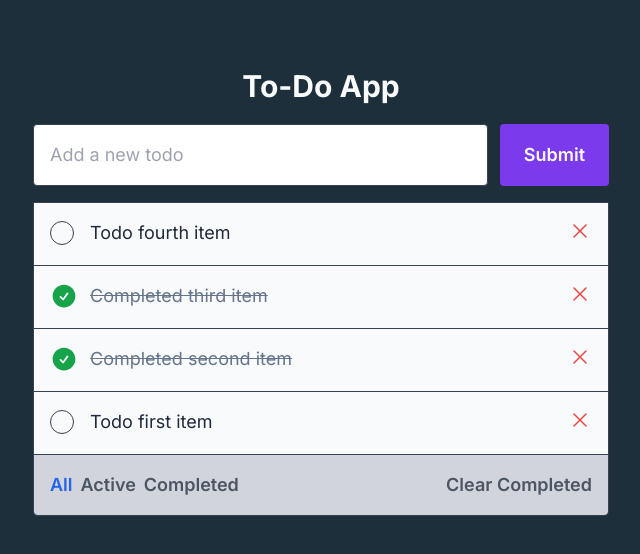
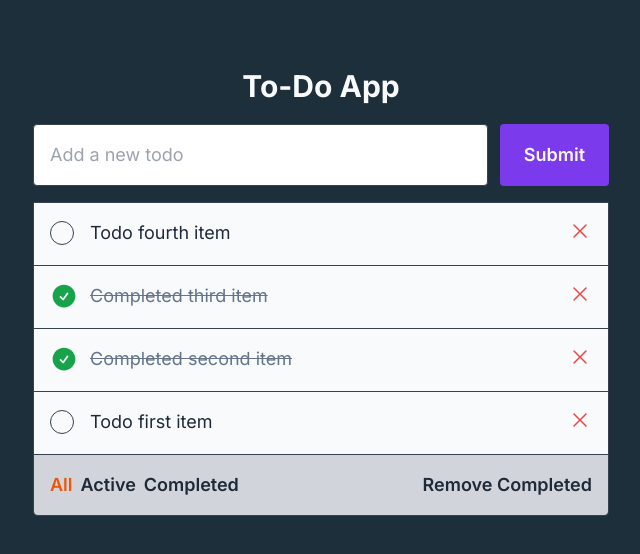
Before and after one commit to ajayb121/todo-app, a Next.js app: page / in a window 1280 px wide. Shown: the top 554 px of the page, without its empty margins (319-959 px from the left). Built offline with nearby package versions, Linux system fonts and the light colour scheme.

Commit message:
minor fixes (#9)

```diff
--- a/src/app/components/TodoList.tsx
+++ b/src/app/components/TodoList.tsx
@@ -67,7 +67,7 @@ const TodoList = ({ todos, removeTodo, toggleComplete, removeCompleted }: TodoLi
           {Object.values(FILTERED_STATE).map((filter) => (
             <button
               key={filter}
-              className={`mr-2 ${filteredState === filter ? 'text-blue-600' : 'text-gray-600 hover:text-gray-800'}`}
+              className={`mr-2 ${filteredState === filter ? 'text-orange-600' : 'text-gray-800 hover:text-gray-950'}`}
               onClick={() => handleFilterChange(filter)}
               aria-label={`apply filter ${filter}`}
             >
@@ -76,7 +76,7 @@ const TodoList = ({ todos, removeTodo, toggleComplete, removeCompleted }: TodoLi
           ))}
         </div>
         <div>
-          <button className='text-gray-600 hover:text-gray-800' onClick={removeCompleted} aria-label='clear completed todos'>Clear Completed</button>
+          <button className='text-gray-800 hover:text-gray-950' onClick={removeCompleted} aria-label='remove completed todos'>Remove Completed</button>
         </div>
       </div>
     </div>
```
Also changed, not shown: 2 other files (tests, documents, lock files or other folders).
